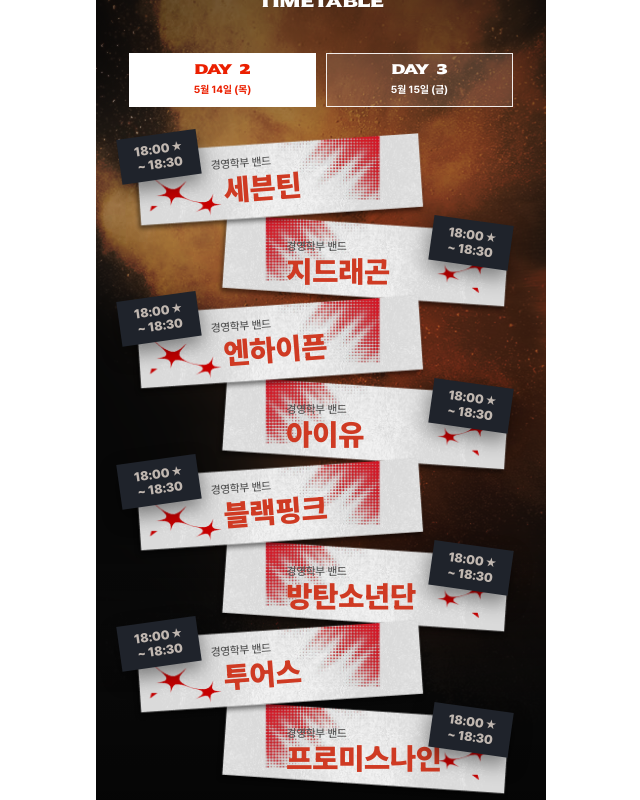
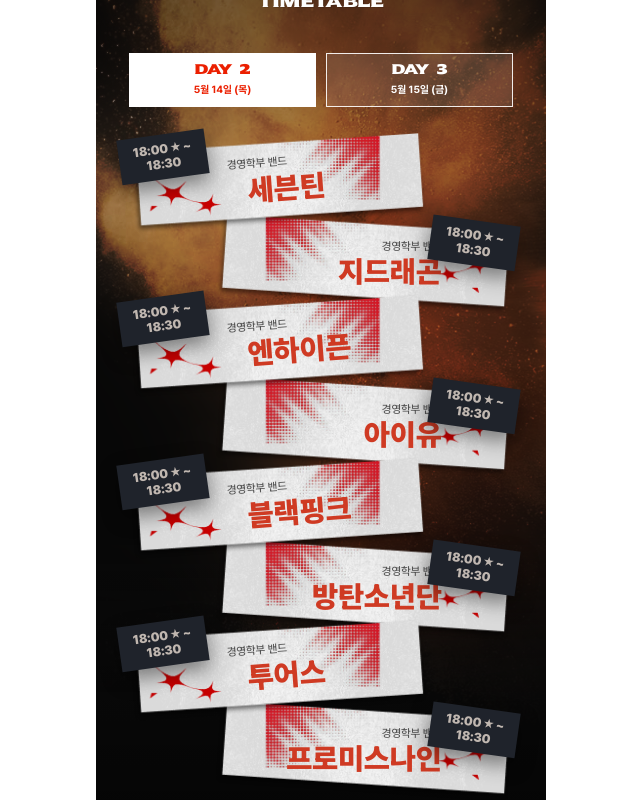
Before and after one commit to LikeLion-SKU/festival-fe, a React (Vite) app: page / in a window 1280 px wide. Shown: the part 1340-2140 px from the top of the page, without its empty margins (319-959 px from the left). Built offline with nearby package versions, Linux system fonts and the light colour scheme.

Commit message:
🎨 Design: 타임테이블 배너 레이아웃 수정

```diff
--- a/src/components/main/Banner.jsx
+++ b/src/components/main/Banner.jsx
@@ -12,6 +12,10 @@
   time = '18:00 ~ 18:30',
   variant = 1,
   reverse = false,
+  mirrorImage = false,
+  tiltTimeBadgeLeft = false,
+  timeBadgeOffsetClass = '',
+  enableVariant2BaseShift = true,
 }) {
   const bannerImage = BANNER_BACKGROUNDS[variant] ?? WhiteBanner1;
   const timeSegments = time.split('★');
@@ -19,17 +23,36 @@
   return (
     <div className="relative w-full max-w-[22rem]">
       <div className="relative mx-auto w-[18.6rem]">
-        <img src={bannerImage} alt="" aria-hidden="true" className="h-auto w-full object-contain" />
-        <div className="absolute inset-0 flex flex-col justify-center pl-[4.45rem]">
+        <img
+          src={bannerImage}
+          alt=""
+          aria-hidden="true"
+          className={`h-auto w-full object-contain ${mirrorImage ? '-scale-x-100' : ''}`}
+        />
+        <div
+          className={`absolute inset-0 flex flex-col justify-center ${
+            reverse ? 'items-end pr-[4.45rem] text-right' : 'pl-[4.45rem]'
+          }`}
+        >
           <p
             className={`text-[0.7rem] font-medium leading-none tracking-[-0.01em] text-[#545454]
-          ${variant === 1 ? 'ml-[0.7rem] origin-left -rotate-[4.3deg]' : ''}`}
+          ${
+            variant === 1
+              ? reverse
+                ? 'mr-[1.7rem] origin-right rotate-[4.3deg]'
+                : 'ml-[1.7rem] origin-left -rotate-[4.3deg]'
+              : ''
+          }`}
           >
             {team}
           </p>
           <p
             className={`mt-[0.3rem] text-[1.85rem] font-black leading-none tracking-[0.02rem] text-[#cf3a23] ${
-              variant === 1 ? 'ml-[1.5rem] origin-left -rotate-[4.3deg]' : ''
+              variant === 1
+                ? reverse
+                  ? 'mr-[3rem] origin-right rotate-[4.3deg]'
+                  : 'ml-[3rem] origin-left -rotate-[4.3deg]'
+                : ''
             }`}
           >
             {artist}
@@ -38,17 +61,25 @@
       </div>
 
       <div
-        className={`absolute z-10 w-[5rem] -translate-y-1/2 bg-[#1f232b] px-[0.8rem] py-[0.5rem] text-center shadow-[0_8px_20px_rgba(0,0,0,0.45)] ${
-          variant === 1 ? 'top-[25%] rotate-[-8deg]' : 'top-[30%] rotate-[8deg]'
+        className={`absolute z-10 w-[5.5rem] -translate-y-1/2 bg-[#1f232b] px-[0.8rem] py-[0.5rem] text-center shadow-[0_8px_20px_rgba(0,0,0,0.45)] ${
+          variant === 2 && enableVariant2BaseShift ? 'translate-x-[0.5rem]' : ''
+        } ${
+          tiltTimeBadgeLeft
+            ? 'top-[30%] -rotate-[8deg]'
+            : variant === 1
+              ? reverse
+                ? 'top-[25%] rotate-[8deg]'
+                : 'top-[25%] rotate-[-8deg]'
+              : 'top-[30%] rotate-[8deg]'
         } ${
           reverse
             ? variant === 1
               ? 'right-[0.55rem]'
-              : 'right-[0.1rem]'
+              : 'right-[0.16rem]'
             : variant === 1
               ? 'left-[-0.65rem]'
-              : 'left-[0.1rem]'
-        }`}
+              : 'left-[0.17rem]'
+        } ${timeBadgeOffsetClass}`}
       >
         <p className="text-[0.8rem] font-black leading-[1.15] tracking-[-0.02em] text-[#C0B7B0]">
           {timeSegments.map((segment, index) => (
--- a/src/components/main/Timetable.jsx
+++ b/src/components/main/Timetable.jsx
@@ -17,10 +17,14 @@
     { id: 8, artist: '프로미스나인', time: '18:00 ★ ~ 18:30', variant: 2 },
   ],
   day3: [
-    { id: 1, artist: '윤희준', time: '18:00 ★ ~ 18:30', variant: 2 },
-    { id: 2, artist: '임다현', time: '18:00 ★ ~ 18:30', variant: 1 },
-    { id: 3, artist: '아이브', time: '18:00 ★ ~ 18:30', variant: 2 },
-    { id: 4, artist: '에스파', time: '18:00 ★ ~ 18:30', variant: 1 },
+    { id: 1, artist: '윤희준', time: '18:00 ★ ~ 18:30', variant: 1 },
+    { id: 2, artist: '임다현', time: '18:00 ★ ~ 18:30', variant: 2 },
+    { id: 3, artist: '정영진', time: '18:00 ★ ~ 18:30', variant: 1 },
+    { id: 4, artist: '최운조', time: '18:00 ★ ~ 18:30', variant: 2 },
+    { id: 5, artist: '김정현', time: '18:00 ★ ~ 18:30', variant: 1 },
+    { id: 6, artist: '금시언', time: '18:00 ★ ~ 18:30', variant: 2 },
+    { id: 7, artist: '김나경', time: '18:00 ★ ~ 18:30', variant: 1 },
+    { id: 8, artist: '신채린', time: '18:00 ★ ~ 18:30', variant: 2 },
   ],
 };
 
@@ -77,15 +81,20 @@
         })}
       </div>
 
-      <div
-        className={`mx-auto mt-[1.5rem] flex w-full max-w-[24rem] flex-col ${
-          selectedDay === 'day2' ? 'gap-[0.05rem]' : 'gap-[0.6rem]'
-        }`}
-      >
-        {(DAY_BANNERS[selectedDay] ?? []).map((banner, index) => (
+      <div className="mx-auto mt-[1.5rem] flex w-full max-w-[24rem] flex-col gap-[0.05rem]">
+        {(DAY_BANNERS[selectedDay] ?? []).map((banner, index) => {
+          const isDay3 = selectedDay === 'day3';
+          const isRightAligned = isDay3 ? index % 2 === 0 : index % 2 === 1;
+          const timeBadgeOffsetClass = isDay3
+            ? banner.variant === 2
+              ? '!-translate-x-[0.9rem]'
+              : '!translate-x-[0.9rem]'
+            : '';
+
+          return (
             <div
               key={`${selectedDay}-${banner.id}`}
-            className={`${index % 2 === 0 ? 'self-start' : 'self-end'} ${
+              className={`${isRightAligned ? 'self-end' : 'self-start'} ${
                 banner.id >= 2 ? '-mt-[1.5rem]' : ''
               } ${banner.variant === 2 ? 'z-0' : 'z-10'}`}
             >
@@ -93,10 +102,15 @@
                 artist={banner.artist}
                 time={banner.time}
                 variant={banner.variant}
-              reverse={index % 2 === 1}
+                reverse={isRightAligned}
+                mirrorImage={isDay3}
+                tiltTimeBadgeLeft={isDay3 && banner.variant === 2}
+                timeBadgeOffsetClass={timeBadgeOffsetClass}
+                enableVariant2BaseShift={!isDay3}
               />
             </div>
-        ))}
+          );
+        })}
       </div>
     </section>
   );
```
Lines whose indentation alone changed are shown as unchanged.
